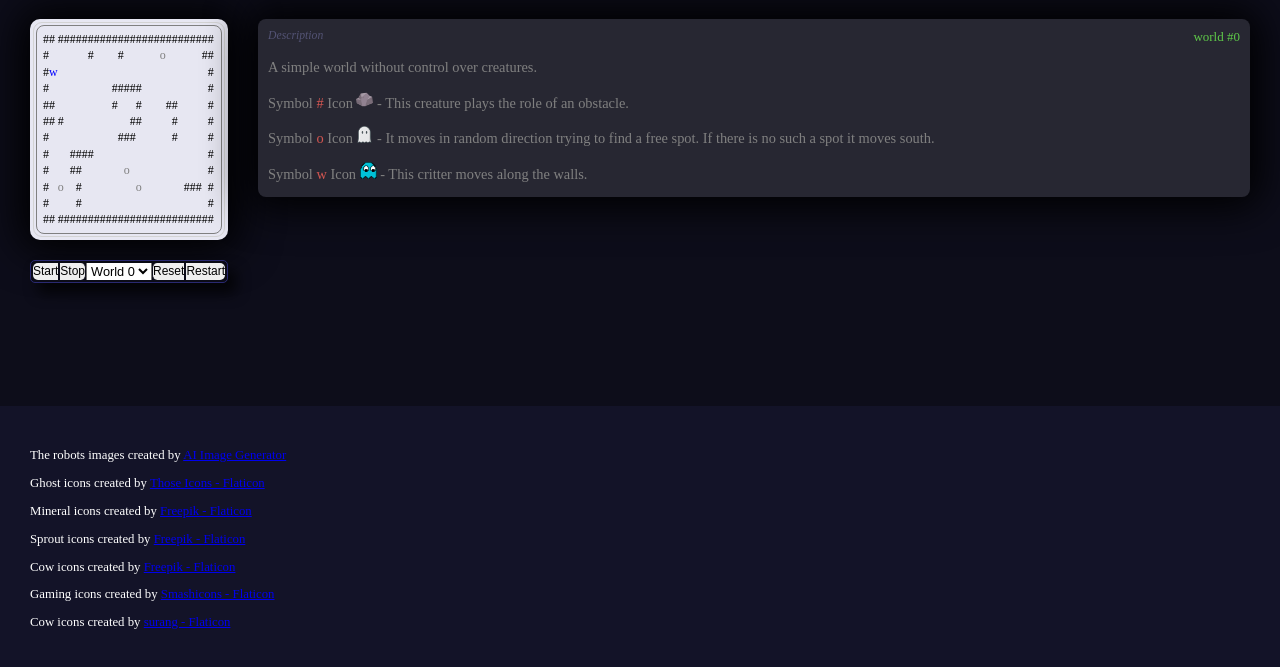
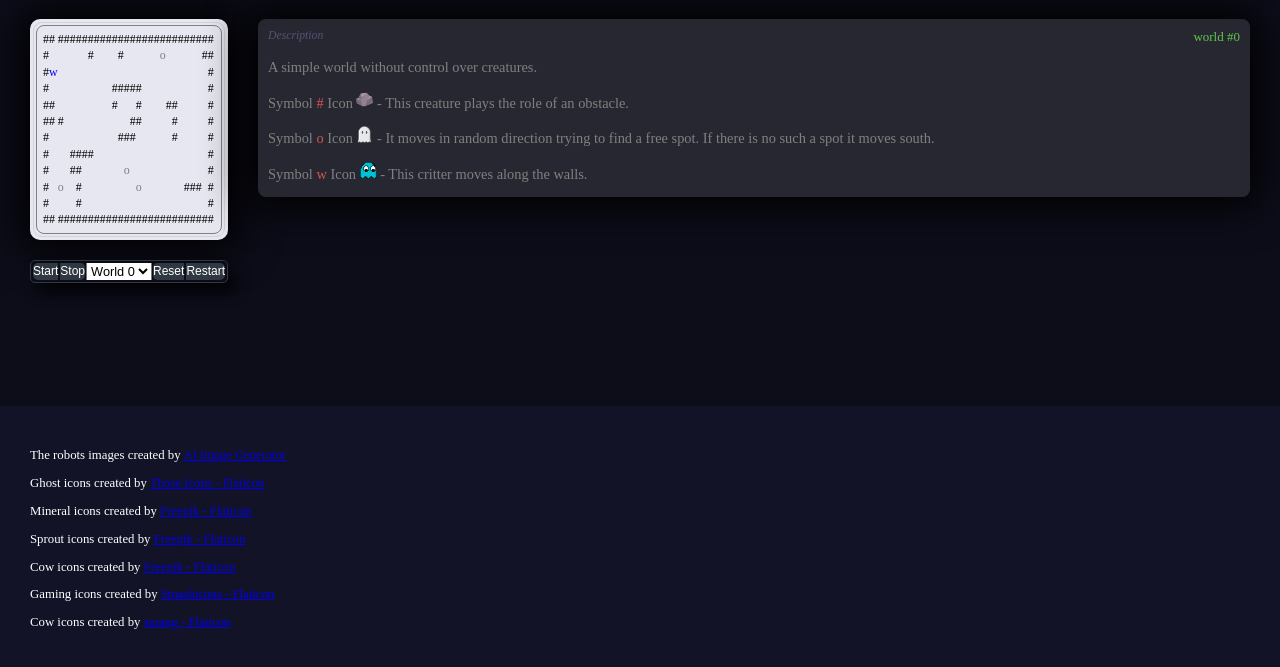
Before and after one commit to Yurimcalex/e-life, a website built with Vite: page index.html in a window 1280 px wide. Shown: the part 127-794 px from the top of the page. Built offline with nearby package versions, Linux system fonts and the light colour scheme.

Commit message:
style: controls color

```diff
--- a/style.css
+++ b/style.css
@@ -35,7 +35,7 @@ body {
 	margin: auto;
 	margin-top: 20px;
 	padding: 2px;
-	border: 1px solid #292971;
+	border: 1px solid #303841;
 	/*border-radius: 6px 6px 95px 95px / 6px 6px 23px 23px;*/
 	border-radius: 5px;
 	box-shadow: 8px 10px 14px 0px rgba(0,0,0,0.75);
@@ -54,11 +54,13 @@ body {
 	padding: 0;
 	/*padding-bottom: 7px;*/
 	border: none;
+	background: #303841;
+	color: white;
 	font-size: 0.75em;
 }
 
 .controls button:hover {
-	background: #36365B;
+	background: #3D4855;
 	color: white;
 	cursor: pointer;
 }
```
